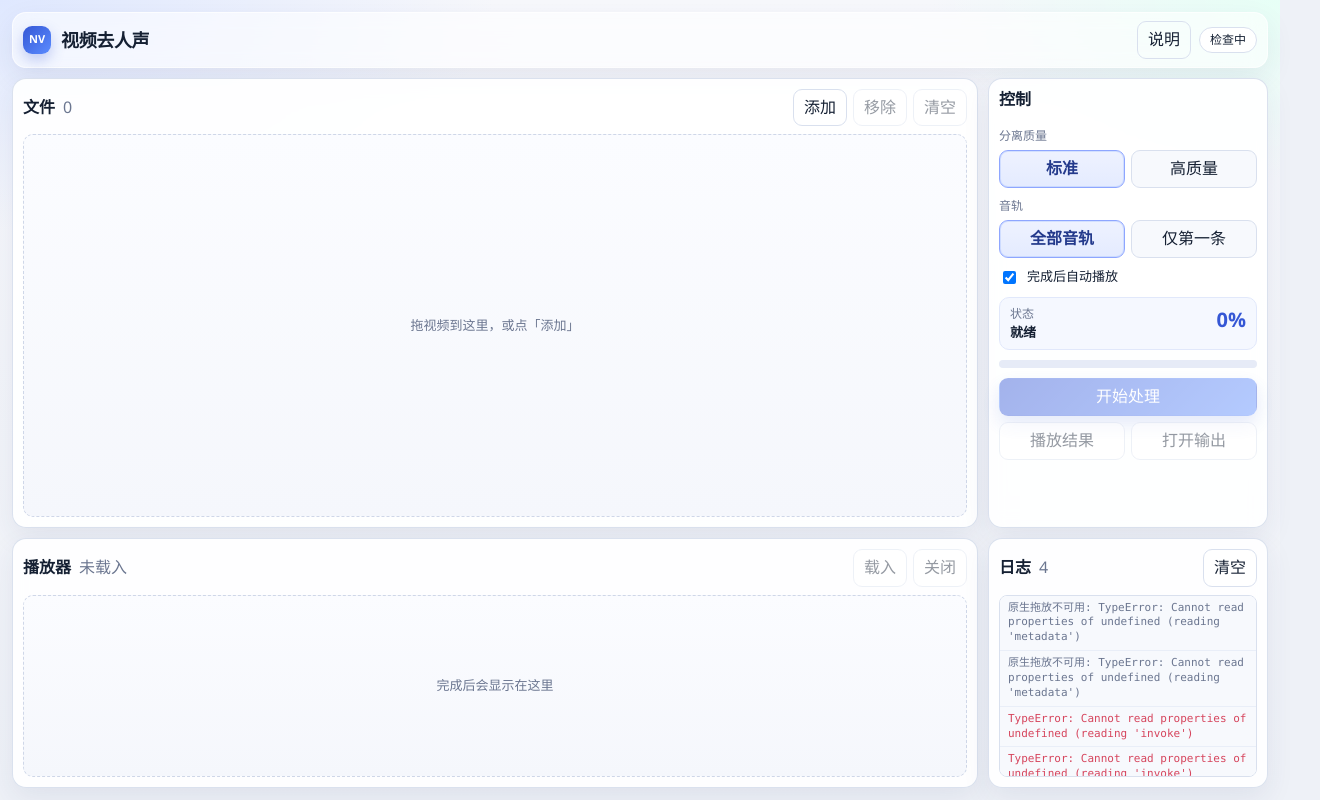
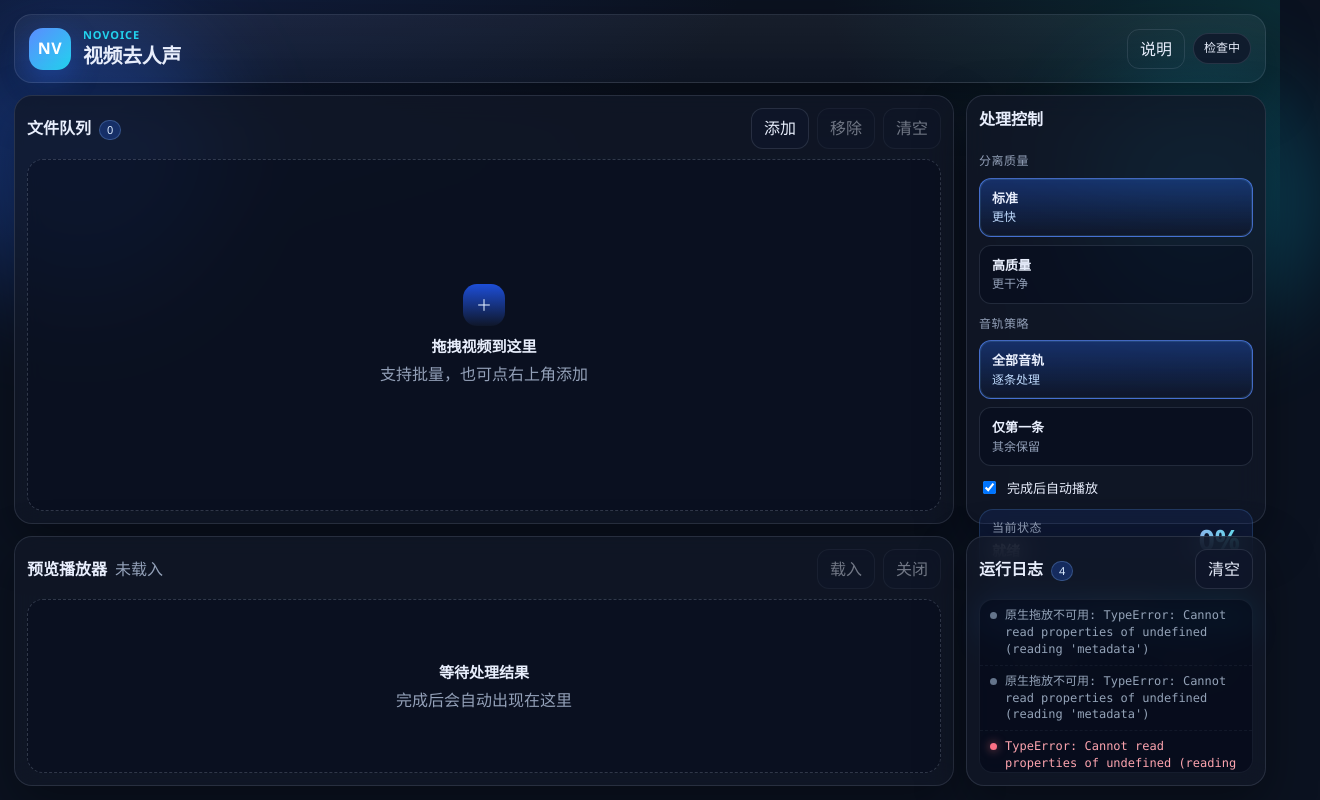
Before and after one commit to cat7street/NoVoice, a React (Vite) app: page / in a window 1280 px wide. Shown: the whole page, 1320 px wide, since content can reach past the window. Built offline with nearby package versions, Linux system fonts and the light colour scheme.

Commit message:
升级界面质感：深色工作台、分段选中态与空状态视觉。

```diff
--- a/src/App.css
+++ b/src/App.css
@@ -1,106 +1,118 @@
 :root {
-  --bg0: #eef1f7;
-  --bg1: #f7f8fc;
-  --panel: rgba(255, 255, 255, 0.92);
-  --text: #152033;
-  --muted: #6b7690;
-  --line: #d9e0ee;
-  --hover: #f3f6ff;
-  --active: #e8edff;
-  --accent: #3557d5;
-  --accent-2: #5b8cff;
-  --danger: #d6455d;
-  --ok: #1a9a57;
-  --shadow: 0 10px 28px rgba(37, 55, 98, 0.08);
+  --bg: #0b1220;
+  --panel: rgba(17, 24, 39, 0.78);
+  --panel-2: rgba(15, 23, 42, 0.9);
+  --text: #e8eefc;
+  --muted: #93a0b8;
+  --line: rgba(148, 163, 184, 0.18);
+  --hover: rgba(59, 130, 246, 0.12);
+  --active: rgba(59, 130, 246, 0.2);
+  --accent: #5b8cff;
+  --accent-2: #22d3ee;
+  --danger: #fb7185;
+  --ok: #34d399;
+  --shadow: 0 18px 50px rgba(0, 0, 0, 0.35);
   color: var(--text);
-  background: var(--bg0);
-  font-family: "Segoe UI", "Microsoft YaHei UI", sans-serif;
-  line-height: 1.35;
+  background: var(--bg);
+  font-family: "Segoe UI Variable", "Microsoft YaHei UI", "Segoe UI", sans-serif;
+  line-height: 1.4;
 }
 
 * { box-sizing: border-box; }
 html, body, #root {
   margin: 0;
   height: 100%;
-  background:
-    radial-gradient(900px 420px at 0% 0%, #dfe8ff 0%, transparent 55%),
-    radial-gradient(700px 360px at 100% 0%, #e7fff6 0%, transparent 50%),
-    linear-gradient(180deg, var(--bg1), var(--bg0));
+  background: radial-gradient(1200px 600px at 8% -10%, #1e3a8a55 0%, transparent 55%),
+              radial-gradient(900px 500px at 100% 0%, #0f766e44 0%, transparent 50%),
+              var(--bg);
 }
 button { font: inherit; }
 
 .shell {
+  position: relative;
   height: 100%;
   display: flex;
   flex-direction: column;
-  gap: 10px;
-  padding: 12px;
+  gap: 12px;
+  padding: 14px;
+  isolation: isolate;
 }
+
+.bg-orb {
+  position: absolute;
+  border-radius: 999px;
+  filter: blur(50px);
+  opacity: 0.35;
+  pointer-events: none;
+  z-index: -1;
+}
+.orb-a { width: 280px; height: 280px; left: -60px; top: 20px; background: #2563eb; }
+.orb-b { width: 240px; height: 240px; right: -40px; top: 80px; background: #0891b2; }
 
 .topbar {
   display: flex;
   justify-content: space-between;
   align-items: center;
   gap: 12px;
-  padding: 8px 10px;
-  border: 1px solid rgba(255,255,255,0.7);
-  border-radius: 14px;
-  background: rgba(255,255,255,0.55);
-  backdrop-filter: blur(10px);
+  padding: 12px 14px;
+  border: 1px solid var(--line);
+  border-radius: 18px;
+  background: linear-gradient(180deg, rgba(255,255,255,0.05), rgba(255,255,255,0.02));
   box-shadow: var(--shadow);
 }
-.brand { display: flex; align-items: center; gap: 10px; }
-.brand::before {
-  content: "NV";
-  width: 28px;
-  height: 28px;
-  border-radius: 9px;
+.brand { display: flex; align-items: center; gap: 12px; }
+.mark {
+  width: 42px;
+  height: 42px;
+  border-radius: 14px;
   display: grid;
   place-items: center;
+  font-weight: 800;
+  letter-spacing: 0.04em;
+  color: white;
+  background: linear-gradient(135deg, var(--accent), var(--accent-2));
+  box-shadow: 0 10px 28px rgba(37, 99, 235, 0.35);
+}
+.kicker {
+  color: var(--accent-2);
   font-size: 11px;
-  font-weight: 800;
-  color: #fff;
-  background: linear-gradient(135deg, var(--accent), var(--accent-2));
-  box-shadow: 0 6px 14px rgba(53, 87, 213, 0.28);
+  font-weight: 700;
+  letter-spacing: 0.08em;
+  text-transform: uppercase;
 }
-h1 { margin: 0; font-size: 18px; font-weight: 700; letter-spacing: -0.02em; }
+h1 { margin: 0; font-size: 20px; font-weight: 700; letter-spacing: -0.02em; }
 .muted { color: var(--muted); }
-.tiny { font-size: 12px; }
 
-.top-meta {
-  display: flex;
-  align-items: center;
-  gap: 8px;
-}
+.top-meta { display: flex; align-items: center; gap: 8px; }
 .pill {
   border: 1px solid var(--line);
   border-radius: 999px;
-  padding: 4px 10px;
+  padding: 6px 10px;
   font-size: 12px;
-  background: #fff;
+  background: rgba(15, 23, 42, 0.8);
 }
-.pill.good { color: var(--ok); border-color: #bfe8cf; background: #eefbf3; }
-.pill.bad { color: var(--danger); border-color: #f3c5ce; background: #fff1f4; }
+.pill.good { color: #d1fae5; border-color: rgba(52,211,153,.35); background: rgba(6,78,59,.35); }
+.pill.bad { color: #ffe4e6; border-color: rgba(251,113,133,.35); background: rgba(127,29,29,.35); }
 
 .workspace {
   flex: 1;
   min-height: 0;
   display: grid;
-  grid-template-columns: minmax(0, 1.35fr) 280px;
+  grid-template-columns: minmax(0, 1.4fr) 300px;
   grid-template-rows: minmax(0, 1fr) 250px;
-  gap: 10px;
+  gap: 12px;
 }
 
 .panel {
   background: var(--panel);
-  border: 1px solid rgba(217, 224, 238, 0.95);
-  border-radius: 14px;
-  padding: 10px;
+  border: 1px solid var(--line);
+  border-radius: 18px;
+  padding: 12px;
   min-height: 0;
   display: flex;
   flex-direction: column;
   box-shadow: var(--shadow);
-  backdrop-filter: blur(8px);
+  backdrop-filter: blur(14px);
 }
 .files { grid-column: 1; grid-row: 1; }
 .controls { grid-column: 2; grid-row: 1; }
@@ -112,76 +124,99 @@ h1 { margin: 0; font-size: 18px; font-weight: 700; letter-spacing: -0.02em; }
   justify-content: space-between;
   align-items: center;
   gap: 8px;
-  margin-bottom: 8px;
+  margin-bottom: 10px;
 }
 .panel-head > div:first-child {
   display: flex;
   align-items: baseline;
   gap: 8px;
 }
-.btn-row, .actions { display: flex; gap: 6px; flex-wrap: wrap; }
+.chip {
+  min-width: 22px;
+  height: 20px;
+  padding: 0 7px;
+  border-radius: 999px;
+  display: inline-grid;
+  place-items: center;
+  font-size: 11px;
+  color: #dbeafe;
+  background: rgba(37, 99, 235, 0.28);
+  border: 1px solid rgba(147, 197, 253, 0.25);
+}
+.btn-row, .actions { display: flex; gap: 8px; flex-wrap: wrap; }
 
 button {
   border: 1px solid var(--line);
-  background: #fff;
+  background: rgba(15, 23, 42, 0.9);
   color: var(--text);
-  border-radius: 9px;
-  padding: 7px 10px;
+  border-radius: 12px;
+  padding: 8px 12px;
   cursor: pointer;
-  transition: background 0.15s ease, border-color 0.15s ease, box-shadow 0.15s ease, transform 0.15s ease;
+  transition: 0.15s ease;
 }
 button:hover:not(:disabled) {
   background: var(--hover);
-  border-color: #c5cff0;
+  border-color: rgba(91, 140, 255, 0.45);
+  transform: translateY(-1px);
 }
-button:active:not(:disabled) {
-  transform: translateY(1px);
-}
-button:disabled { opacity: 0.45; cursor: not-allowed; }
+button:active:not(:disabled) { transform: none; }
+button:disabled { opacity: 0.45; cursor: not-allowed; transform: none !important; }
 button.primary {
-  border-color: transparent;
-  background: linear-gradient(135deg, var(--accent), var(--accent-2));
-  color: #fff;
-  box-shadow: 0 8px 18px rgba(53, 87, 213, 0.28);
+  border: none;
+  color: white;
+  font-weight: 700;
+  background: linear-gradient(135deg, #3b82f6, #06b6d4);
+  box-shadow: 0 12px 28px rgba(37, 99, 235, 0.35);
 }
 button.primary:hover:not(:disabled) {
-  filter: brightness(1.04);
-  background: linear-gradient(135deg, var(--accent), var(--accent-2));
-  border-color: transparent;
+  filter: brightness(1.05);
+  background: linear-gradient(135deg, #3b82f6, #06b6d4);
+  border: none;
 }
 button.danger {
-  border-color: transparent;
-  background: linear-gradient(135deg, #d6455d, #ef6b81);
-  color: #fff;
+  border: none;
+  color: white;
+  font-weight: 700;
+  background: linear-gradient(135deg, #f43f5e, #fb7185);
 }
 button.danger:hover:not(:disabled) {
-  filter: brightness(1.04);
-  background: linear-gradient(135deg, #d6455d, #ef6b81);
-  border-color: transparent;
+  filter: brightness(1.05);
+  background: linear-gradient(135deg, #f43f5e, #fb7185);
+  border: none;
 }
-button.ghost {
-  background: transparent;
-}
-button.ghost:hover:not(:disabled) {
-  background: rgba(255,255,255,0.75);
+button.ghost { background: transparent; }
+button.ghost:hover:not(:disabled) { background: rgba(255,255,255,0.06); }
+
+.files.over {
+  border-color: rgba(91, 140, 255, 0.8);
+  background: rgba(30, 58, 138, 0.28);
+  box-shadow: 0 0 0 1px rgba(91, 140, 255, 0.35), var(--shadow);
 }
 
-.files.over {
-  border-color: #9db2ff;
-  background: #f4f7ff;
-  box-shadow: 0 0 0 1px rgba(91, 140, 255, 0.25), var(--shadow);
-}
 .empty {
   flex: 1;
-  border: 1px dashed #cfd7e8;
-  border-radius: 10px;
+  border: 1.5px dashed rgba(148, 163, 184, 0.28);
+  border-radius: 16px;
+  display: flex;
+  flex-direction: column;
+  align-items: center;
+  justify-content: center;
+  gap: 6px;
+  color: var(--muted);
+  background: rgba(2, 6, 23, 0.28);
+}
+.empty.short { min-height: 150px; }
+.empty-icon {
+  width: 42px;
+  height: 42px;
+  border-radius: 14px;
   display: grid;
   place-items: center;
-  color: var(--muted);
-  background: linear-gradient(180deg, #fbfcff, #f5f7fc);
-  font-size: 13px;
+  margin-bottom: 4px;
+  color: #dbeafe;
+  background: linear-gradient(180deg, #1d4ed8, #0f172a);
 }
-.empty.short { min-height: 140px; }
+.empty-title { color: var(--text); font-size: 15px; font-weight: 650; }
 
 .list {
   list-style: none;
@@ -190,28 +225,44 @@ button.ghost:hover:not(:disabled) {
   overflow: auto;
   display: flex;
   flex-direction: column;
-  gap: 4px;
+  gap: 8px;
 }
 .list li {
+  display: grid;
+  grid-template-columns: 46px minmax(0, 1fr) auto;
+  gap: 10px;
+  align-items: center;
   border: 1px solid transparent;
-  border-radius: 8px;
-  padding: 8px 10px;
-  background: #f7f9fd;
+  border-radius: 14px;
+  padding: 10px;
+  background: rgba(2, 6, 23, 0.35);
   cursor: pointer;
   transition: 0.15s ease;
 }
 .list li:hover {
-  border-color: #c9d2f8;
-  background: #f0f4ff;
+  border-color: rgba(91, 140, 255, 0.35);
+  background: rgba(37, 99, 235, 0.12);
 }
 .list li.on {
-  border-color: #9db2ff;
-  background: var(--active);
-  box-shadow: inset 0 0 0 1px rgba(91, 140, 255, 0.15);
+  border-color: rgba(91, 140, 255, 0.55);
+  background: rgba(37, 99, 235, 0.18);
+  box-shadow: inset 0 0 0 1px rgba(125, 211, 252, 0.12);
 }
+.ext {
+  width: 46px;
+  height: 46px;
+  border-radius: 12px;
+  display: grid;
+  place-items: center;
+  font-size: 11px;
+  font-weight: 800;
+  color: #dbeafe;
+  background: linear-gradient(180deg, #1d4ed8, #0f172a);
+}
+.meta { min-width: 0; }
 .name {
   font-size: 13px;
-  font-weight: 600;
+  font-weight: 650;
   white-space: nowrap;
   overflow: hidden;
   text-overflow: ellipsis;
@@ -224,30 +275,36 @@ button.ghost:hover:not(:disabled) {
   overflow: hidden;
   text-overflow: ellipsis;
 }
+.idx { color: var(--muted); font-size: 12px; font-variant-numeric: tabular-nums; }
 
-.controls { gap: 10px; }
-.field { display: flex; flex-direction: column; gap: 6px; }
-.label { font-size: 12px; color: var(--muted); }
-.seg { display: grid; grid-template-columns: 1fr 1fr; gap: 6px; }
+.controls { gap: 12px; }
+.field { display: flex; flex-direction: column; gap: 8px; }
+.label { font-size: 12px; color: var(--muted); letter-spacing: 0.04em; }
+.seg { display: grid; grid-template-columns: 1fr; gap: 8px; }
 .seg button {
-  background: #f7f9fd;
+  text-align: left;
+  display: flex;
+  flex-direction: column;
+  gap: 2px;
+  padding: 10px 12px;
+  background: rgba(2, 6, 23, 0.35);
 }
+.seg button b { font-size: 13px; }
+.seg button span { font-size: 12px; color: var(--muted); }
 .seg button:hover:not(:disabled):not(.on) {
-  background: #eef3ff;
-  border-color: #c5cff0;
+  background: rgba(37, 99, 235, 0.14);
+  border-color: rgba(91, 140, 255, 0.45);
 }
 .seg button.on {
-  border-color: #8ea6ff;
-  background: linear-gradient(180deg, #eef2ff, #e4ebff);
-  color: #243a8c;
-  box-shadow: inset 0 0 0 1px rgba(91, 140, 255, 0.18);
-  font-weight: 650;
+  border-color: rgba(91, 140, 255, 0.7);
+  background: linear-gradient(180deg, rgba(37, 99, 235, 0.35), rgba(15, 23, 42, 0.9));
+  box-shadow: inset 0 0 0 1px rgba(125, 211, 252, 0.12);
 }
 .seg button.on:hover:not(:disabled) {
-  border-color: #7f9aff;
-  background: linear-gradient(180deg, #eef2ff, #e4ebff);
-  color: #243a8c;
+  border-color: rgba(91, 140, 255, 0.85);
+  background: linear-gradient(180deg, rgba(37, 99, 235, 0.4), rgba(15, 23, 42, 0.95));
 }
+.seg button.on span { color: #bfdbfe; }
 .check { display: flex; align-items: center; gap: 8px; font-size: 13px; }
 
 .status-box {
@@ -255,28 +312,34 @@ button.ghost:hover:not(:disabled) {
   justify-content: space-between;
   align-items: flex-start;
   gap: 8px;
-  padding: 8px 10px;
-  border-radius: 10px;
-  background: #f5f8ff;
-  border: 1px solid #e1e8fb;
+  padding: 10px 12px;
+  border-radius: 14px;
+  background: rgba(30, 58, 138, 0.22);
+  border: 1px solid rgba(96, 165, 250, 0.2);
 }
-.status { margin-top: 2px; font-size: 13px; font-weight: 650; }
+.status { margin-top: 4px; font-size: 14px; font-weight: 650; }
 .pct {
-  font-size: 20px;
-  font-weight: 700;
-  color: var(--accent);
+  font-size: 28px;
+  font-weight: 800;
   font-variant-numeric: tabular-nums;
+  background: linear-gradient(90deg, #93c5fd, #67e8f9);
+  -webkit-background-clip: text;
+  background-clip: text;
+  color: transparent;
 }
 .bar-track {
-  height: 8px;
+  height: 10px;
   border-radius: 999px;
-  background: #e6ebf7;
+  background: rgba(2, 6, 23, 0.55);
+  border: 1px solid rgba(148, 163, 184, 0.12);
   overflow: hidden;
 }
 .bar-fill {
   height: 100%;
   width: 0;
-  background: linear-gradient(90deg, var(--accent), #63b3ff);
+  border-radius: inherit;
+  background: linear-gradient(90deg, #2563eb, #22d3ee, #34d399);
+  box-shadow: 0 0 18px rgba(34, 211, 238, 0.45);
   transition: width 0.15s linear;
 }
 .actions { display: grid; grid-template-columns: 1fr 1fr; }
@@ -287,34 +350,47 @@ button.ghost:hover:not(:disabled) {
   flex: 1;
   min-height: 160px;
   max-height: 100%;
-  background: #111827;
-  border-radius: 10px;
+  background: #020617;
+  border-radius: 14px;
   border: 1px solid var(--line);
 }
 
 .log {
   flex: 1;
   overflow: auto;
-  border: 1px solid var(--line);
-  border-radius: 8px;
-  background: #f7f9fd;
+  border: 1px solid rgba(148, 163, 184, 0.1);
+  border-radius: 14px;
+  background: rgba(2, 6, 23, 0.55);
   font-family: ui-monospace, Consolas, monospace;
-  font-size: 11px;
+  font-size: 12px;
 }
 .log-line {
-  padding: 5px 8px;
-  border-bottom: 1px solid #e9eef8;
+  display: flex;
+  gap: 8px;
+  align-items: flex-start;
+  padding: 7px 10px;
+  border-bottom: 1px dashed rgba(148, 163, 184, 0.08);
 }
 .log-line:last-child { border-bottom: 0; }
-.log-line.ok { color: var(--ok); }
-.log-line.err { color: var(--danger); }
-.log-line.dim { color: var(--muted); }
-.pad { padding: 12px; text-align: center; }
+.dot {
+  width: 7px;
+  height: 7px;
+  margin-top: 5px;
+  border-radius: 999px;
+  background: #64748b;
+  flex: 0 0 auto;
+}
+.log-line.ok { color: #86efac; }
+.log-line.ok .dot { background: var(--ok); box-shadow: 0 0 10px rgba(52, 211, 153, 0.7); }
+.log-line.err { color: #fda4af; }
+.log-line.err .dot { background: var(--danger); box-shadow: 0 0 10px rgba(251, 113, 133, 0.7); }
+.log-line.dim { color: #94a3b8; }
+.pad { padding: 18px 10px; text-align: center; }
 
 .modal-mask {
   position: fixed;
   inset: 0;
-  background: rgba(18, 27, 48, 0.42);
+  background: rgba(2, 6, 23, 0.62);
   display: grid;
   place-items: center;
   z-index: 50;
@@ -322,11 +398,11 @@ button.ghost:hover:not(:disabled) {
 }
 .modal {
   width: min(520px, 100%);
-  background: #fff;
+  background: rgba(15, 23, 42, 0.96);
   border: 1px solid var(--line);
-  border-radius: 14px;
+  border-radius: 18px;
   padding: 14px;
-  box-shadow: 0 18px 50px rgba(0, 0, 0, 0.18);
+  box-shadow: var(--shadow);
 }
 .modal-head, .modal-actions {
   display: flex;
@@ -336,7 +412,7 @@ button.ghost:hover:not(:disabled) {
 }
 .modal-head h2 { margin: 0; font-size: 16px; }
 .modal-body { margin: 12px 0; display: flex; flex-direction: column; gap: 8px; font-size: 13px; }
-.modal-body a { color: var(--accent); }
+.modal-body a { color: var(--accent-2); }
 .modal-actions { justify-content: flex-end; }
 
 @media (max-width: 980px) {
--- a/src/App.tsx
+++ b/src/App.tsx
@@ -37,13 +37,13 @@ const VIDEO_EXTS = [
 ];
 
 const MODEL_OPTIONS = [
-  { label: "标准", value: "htdemucs" },
-  { label: "高质量", value: "htdemucs_ft" },
+  { label: "标准", desc: "更快", value: "htdemucs" },
+  { label: "高质量", desc: "更干净", value: "htdemucs_ft" },
 ];
 
 const TRACK_OPTIONS = [
-  { label: "全部音轨", value: "all" },
-  { label: "仅第一条", value: "first" },
+  { label: "全部音轨", desc: "逐条处理", value: "all" },
+  { label: "仅第一条", desc: "其余保留", value: "first" },
 ];
 
 function isVideoPath(path: string) {
@@ -54,6 +54,12 @@ function isVideoPath(path: string) {
 function basename(path: string) {
   const parts = path.replace(/\\/g, "/").split("/");
   return parts[parts.length - 1] || path;
+}
+
+function extOf(path: string) {
+  const name = basename(path);
+  const i = name.lastIndexOf(".");
+  return i >= 0 ? name.slice(i + 1).toUpperCase() : "FILE";
 }
 
 export default function App() {
@@ -267,9 +273,16 @@ export default function App() {
 
   return (
     <div className="shell">
+      <div className="bg-orb orb-a" />
+      <div className="bg-orb orb-b" />
+
       <header className="topbar">
         <div className="brand">
-          <h1>视频去人声</h1>
+          <div className="mark">NV</div>
+          <div>
+            <div className="kicker">NoVoice</div>
+            <h1>视频去人声</h1>
+          </div>
         </div>
         <div className="top-meta">
           <button className="ghost" onClick={() => setShowAbout(true)}>说明</button>
@@ -283,8 +296,8 @@ export default function App() {
         <section className={`panel files ${dragOver ? "over" : ""}`}>
           <div className="panel-head">
             <div>
-              <strong>文件</strong>
-              <span className="muted">{files.length ? `${files.length}` : "0"}</span>
+              <strong>文件队列</strong>
+              <span className="chip">{files.length}</span>
             </div>
             <div className="btn-row">
               <button onClick={onPick} disabled={running}>添加</button>
@@ -293,13 +306,21 @@ export default function App() {
             </div>
           </div>
           {files.length === 0 ? (
-            <div className="empty">拖视频到这里，或点「添加」</div>
+            <div className="empty">
+              <div className="empty-icon">＋</div>
+              <div className="empty-title">拖拽视频到这里</div>
+              <div className="muted">支持批量，也可点右上角添加</div>
+            </div>
           ) : (
             <ul className="list">
-              {files.map((f) => (
+              {files.map((f, idx) => (
                 <li key={f} className={selected.has(f) ? "on" : ""} onClick={() => toggleSelect(f)} title={f}>
-                  <div className="name">{basename(f)}</div>
-                  <div className="path">{f}</div>
+                  <div className="ext">{extOf(f)}</div>
+                  <div className="meta">
+                    <div className="name">{basename(f)}</div>
+                    <div className="path">{f}</div>
+                  </div>
+                  <div className="idx">#{idx + 1}</div>
                 </li>
               ))}
             </ul>
@@ -308,7 +329,7 @@ export default function App() {
 
         <section className="panel controls">
           <div className="panel-head">
-            <strong>控制</strong>
+            <strong>处理控制</strong>
           </div>
 
           <div className="field">
@@ -316,18 +337,20 @@ export default function App() {
             <div className="seg">
               {MODEL_OPTIONS.map((o) => (
                 <button key={o.value} className={model === o.value ? "on" : ""} disabled={running} onClick={() => setModel(o.value)}>
-                  {o.label}
+                  <b>{o.label}</b>
+                  <span>{o.desc}</span>
                 </button>
               ))}
             </div>
           </div>
 
           <div className="field">
-            <span className="label">音轨</span>
+            <span className="label">音轨策略</span>
             <div className="seg">
               {TRACK_OPTIONS.map((o) => (
                 <button key={o.value} className={tracks === o.value ? "on" : ""} disabled={running} onClick={() => setTracks(o.value)}>
-                  {o.label}
+                  <b>{o.label}</b>
+                  <span>{o.desc}</span>
                 </button>
               ))}
             </div>
@@ -340,7 +363,7 @@ export default function App() {
 
           <div className="status-box">
             <div>
-              <div className="label">状态</div>
+              <div className="label">当前状态</div>
               <div className="status">{status}</div>
             </div>
             <div className="pct">{pct}%</div>
@@ -361,7 +384,7 @@ export default function App() {
         <section className="panel player">
           <div className="panel-head">
             <div>
-              <strong>播放器</strong>
+              <strong>预览播放器</strong>
               <span className="muted">{playerPath ? basename(playerPath) : "未载入"}</span>
             </div>
             <div className="btn-row">
@@ -372,15 +395,18 @@ export default function App() {
           {playerPath && playerSrc ? (
             <video key={playerPath} ref={videoRef} className="video" src={playerSrc} controls playsInline preload="metadata" />
           ) : (
-            <div className="empty short">完成后会显示在这里</div>
+            <div className="empty short">
+              <div className="empty-title">等待处理结果</div>
+              <div className="muted">完成后会自动出现在这里</div>
+            </div>
           )}
         </section>
 
         <section className="panel logs">
           <div className="panel-head">
             <div>
-              <strong>日志</strong>
-              <span className="muted">{logs.length}</span>
+              <strong>运行日志</strong>
+              <span className="chip">{logs.length}</span>
             </div>
             <button onClick={() => setLogs([])} disabled={!logs.length}>清空</button>
           </div>
@@ -389,7 +415,10 @@ export default function App() {
               <div className="muted pad">暂无日志</div>
             ) : (
               logs.map((l, i) => (
-                <div key={`${i}-${l.message}`} className={`log-line ${l.level}`}>{l.message}</div>
+                <div key={`${i}-${l.message}`} className={`log-line ${l.level}`}>
+                  <span className="dot" />
+                  <span>{l.message}</span>
+                </div>
               ))
             )}
           </div>
@@ -421,7 +450,7 @@ export default function App() {
                   try {
                     const { openUrl } = await import("@tauri-apps/plugin-opener");
                     await openUrl("https://github.com/cat7street/NoVoice");
-                  } catch (e) {
+                  } catch {
                     try {
                       await openPath("https://github.com/cat7street/NoVoice");
                     } catch (e2) {
```
